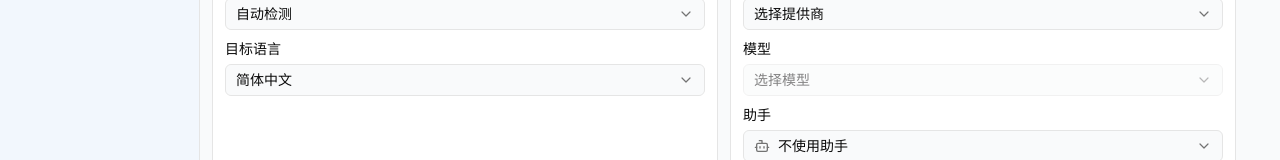
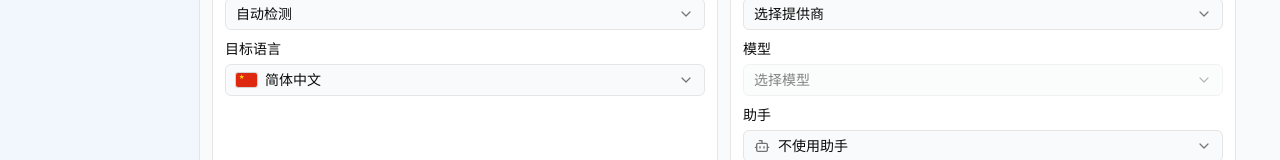
Before and after one commit to Floratina/InsituTranslate, a React (Vite) app: page / in a window 1280 px wide. Shown: the part 384-544 px from the top of the page. Built offline with nearby package versions, Linux system fonts and the light colour scheme; the HTML template or start-up script is replaced by a standard one.

Commit message:
修改提供商字号前

```diff
--- a/src/features/languages/LanguageCombobox.tsx
+++ b/src/features/languages/LanguageCombobox.tsx
@@ -124,12 +124,26 @@ export function LanguageCombobox({
     return items;
   }, [allLabel, allValue, autoLabel, includeAuto]);
 
+  const selectedOption = useMemo(() => {
+    if (allValue && value === allValue) {
+      return options.find((option) => option.value === allValue) ?? null;
+    }
+    if (value === AUTO_LANGUAGE_CODE) {
+      return options.find((option) => option.value === AUTO_LANGUAGE_CODE) ?? null;
+    }
+    const normalized = normalizeLanguageCode(value);
+    return normalized
+      ? (options.find((option) => option.value === normalized) ?? null)
+      : null;
+  }, [allValue, options, value]);
+
   const selectedLabel = useMemo(() => {
+    if (selectedOption) return selectedOption.label;
     if (allValue && value === allValue) return allLabel ?? placeholder;
     if (value === AUTO_LANGUAGE_CODE) return autoLabel;
     const normalized = normalizeLanguageCode(value);
     return normalized ? displayLanguage(normalized) : placeholder;
-  }, [allLabel, allValue, autoLabel, placeholder, value]);
+  }, [allLabel, allValue, autoLabel, placeholder, selectedOption, value]);
 
   const filtered = useMemo(() => {
     const normalizedQuery = query.trim().toLocaleLowerCase();
@@ -158,7 +172,12 @@ export function LanguageCombobox({
           disabled={disabled}
           className={cn(selectTriggerClassName, "justify-between font-normal", className)}
         >
-          <span className="min-w-0 flex-1 truncate text-left">{selectedLabel}</span>
+          <span className="flex min-w-0 flex-1 items-center gap-2 text-left">
+            {selectedOption?.flagCode && (
+              <LanguageFlag code={selectedOption.flagCode} />
+            )}
+            <span className="min-w-0 truncate">{selectedLabel}</span>
+          </span>
           <ChevronDown className="size-4 shrink-0 text-muted-foreground" strokeWidth={1.8} />
         </button>
       </PopoverTrigger>
```
